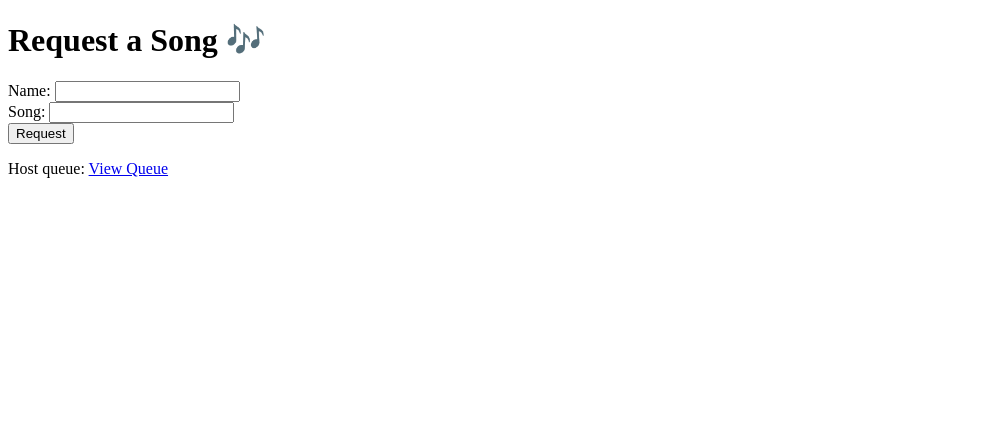
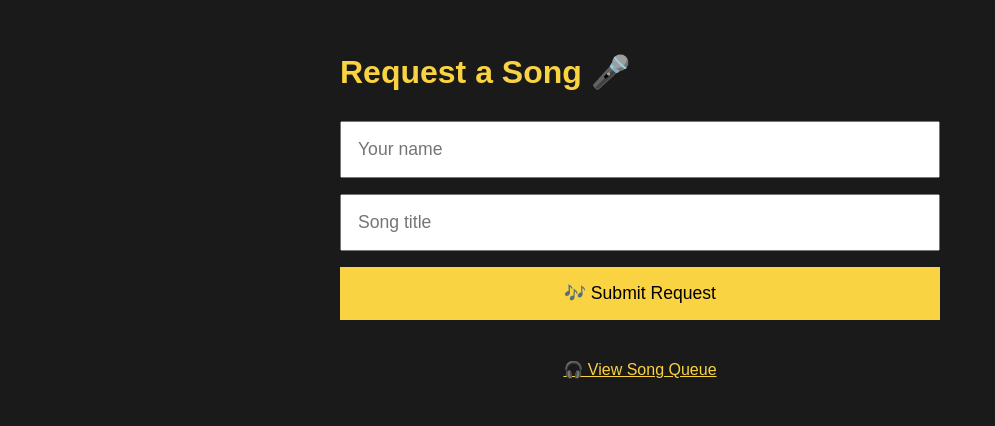
Before and after one commit to ConorLogsdon/Karaoke, a Flask app: page / in a window 1280 px wide. Shown: the top 426 px of the page, without its empty margins (0-995 px from the left). Run offline with Flask 3, Linux system fonts and the light colour scheme; parts of the project's set-up code (start-up, migrations or seed data) failed here and were passed over.

Commit message:
made much prettier

```diff
--- /dev/null
+++ b/karaoke/templates/base.html
@@ -0,0 +1,51 @@
+<!DOCTYPE html>
+<html lang="en">
+<head>
+    <meta charset="UTF-8">
+    <title>{% block title %}Karaoke{% endblock %}</title>
+    <meta name="viewport" content="width=device-width, initial-scale=1.0">
+    <style>
+        body {
+            font-family: 'Arial', sans-serif;
+            background: #1a1a1a;
+            color: #fff;
+            padding: 2rem;
+            margin: 0;
+        }
+        h1, h2 {
+            color: #f9d342;
+        }
+        input, button {
+            padding: 1rem;
+            font-size: 1.1rem;
+            margin: 0.5rem 0;
+            width: 100%;
+            box-sizing: border-box;
+        }
+        button {
+            background: #f9d342;
+            color: #000;
+            border: none;
+            cursor: pointer;
+        }
+        .queue-item {
+            background: #333;
+            margin: 0.5rem 0;
+            padding: 1rem;
+            border-radius: 8px;
+        }
+        .container {
+            max-width: 600px;
+            margin: auto;
+        }
+        a {
+            color: #f9d342;
+        }
+    </style>
+</head>
+<body>
+    <div class="container">
+        {% block content %}{% endblock %}
+    </div>
+</body>
+</html>
--- a/karaoke/templates/index.html
+++ b/karaoke/templates/index.html
@@ -1,13 +1,13 @@
-<!DOCTYPE html>
-<html>
-<head><title>Karaoke Song Request</title></head>
-<body>
-    <h1>Request a Song 🎶</h1>
-    <form method="POST" action="/submit">
-        Name: <input type="text" name="name" required><br>
-        Song: <input type="text" name="song" required><br>
-        <button type="submit">Request</button>
-    </form>
-    <p>Host queue: <a href="/queue">View Queue</a></p>
-</body>
-</html>
+{% extends "base.html" %}
+{% block title %}Request a Song{% endblock %}
+{% block content %}
+<h1>Request a Song 🎤</h1>
+<form method="POST" action="/submit">
+    <input type="text" name="name" placeholder="Your name" required>
+    <input type="text" name="song" placeholder="Song title" required>
+    <button type="submit">🎶 Submit Request</button>
+</form>
+<p style="text-align: center; margin-top: 2rem;">
+    <a href="/queue">🎧 View Song Queue</a>
+</p>
+{% endblock %}
```
Also changed, not shown: karaoke/templates/queue.html (+21 -17 lines).
